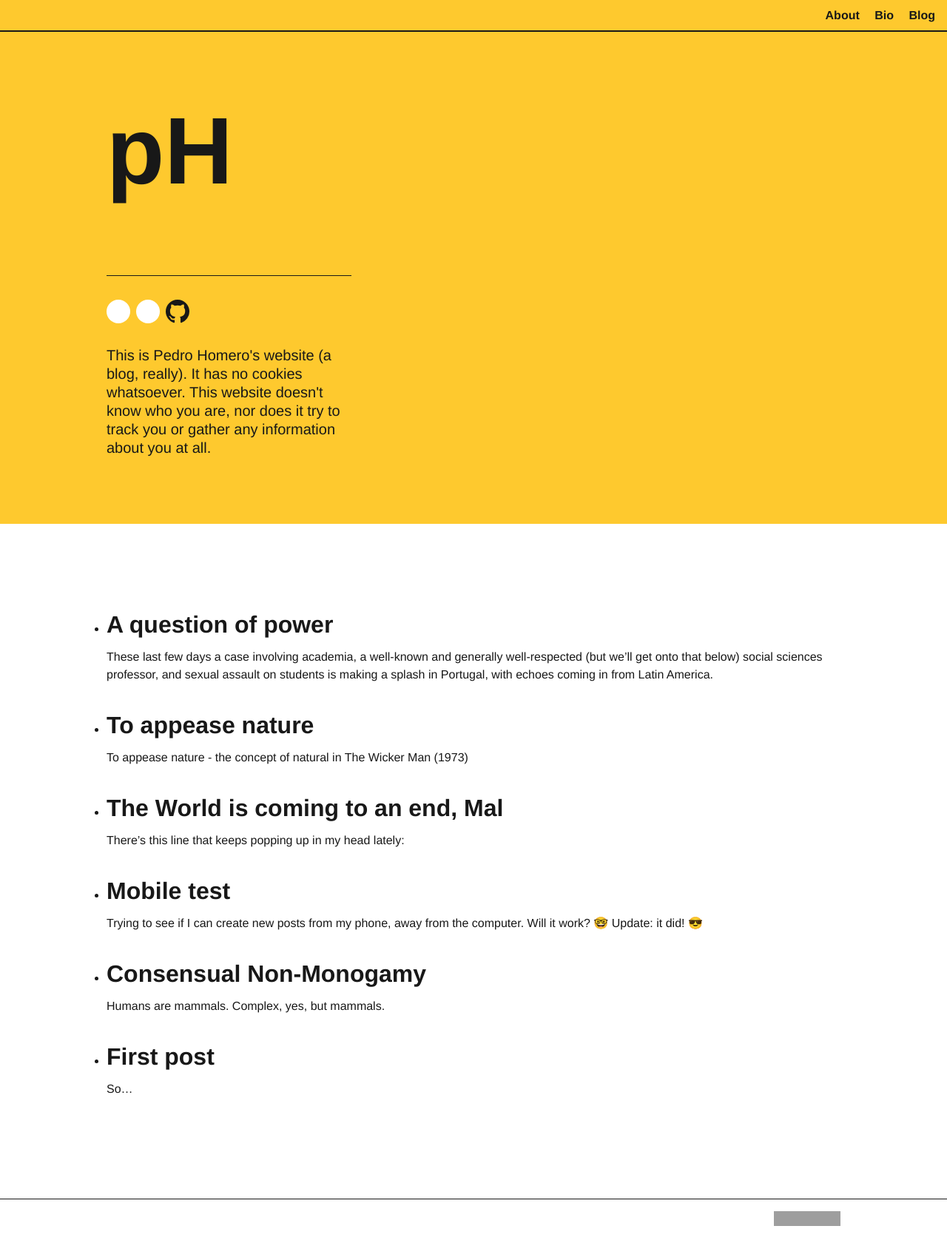
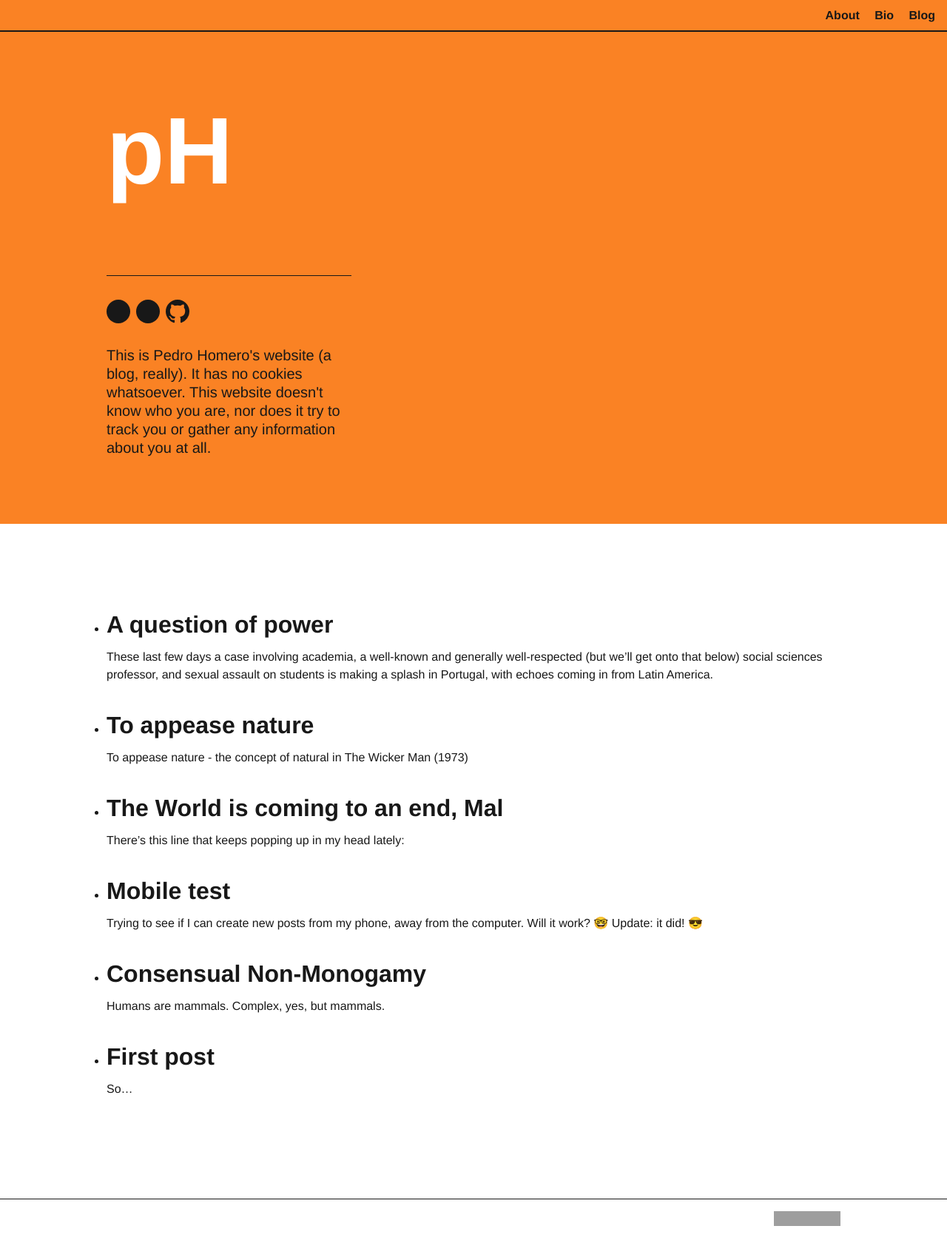
Before and after one commit to pedro-homero/pedro-homero.github.io, a Jekyll site: the page built from index.markdown, in a window 1280 px wide. Shown: the whole page at 74% size. Built offline with Jekyll 4.4.1, drawn with Linux system fonts in a browser that asks for light colours; grey boxes are pictures that could not be loaded.

Commit message:
Update _config.yml
Changed theme from yellow to orange.

```diff
--- a/_config.yml
+++ b/_config.yml
@@ -30,7 +30,7 @@ github_username:  pedro-homero
 staticman_url: https://cc16-2001-818-e2b6-b900-a47b-54c-b3cc-e5a.eu.ngrok.io//v2/entry/pedro-homero/pedro-homero.github.io/main/comments
 # Build settings
 theme: jekyll-swiss
-theme_color: yellow
+theme_color: orange
 plugins:
   - jekyll-feed
   - jemoji
```
